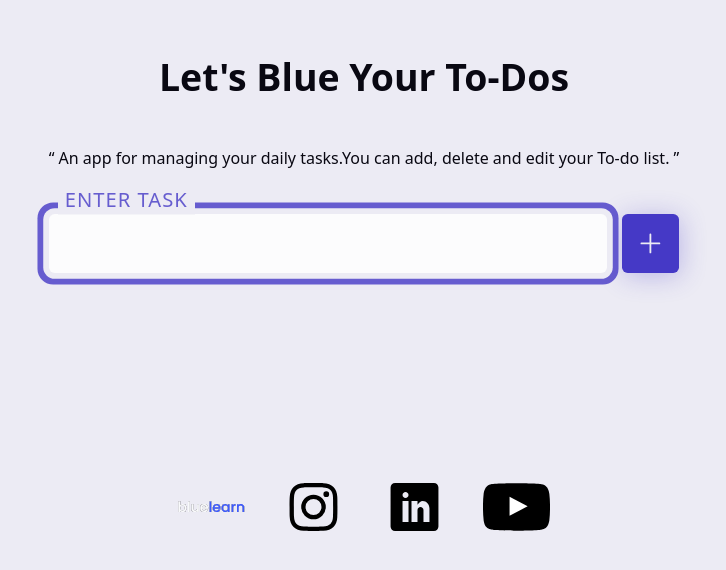
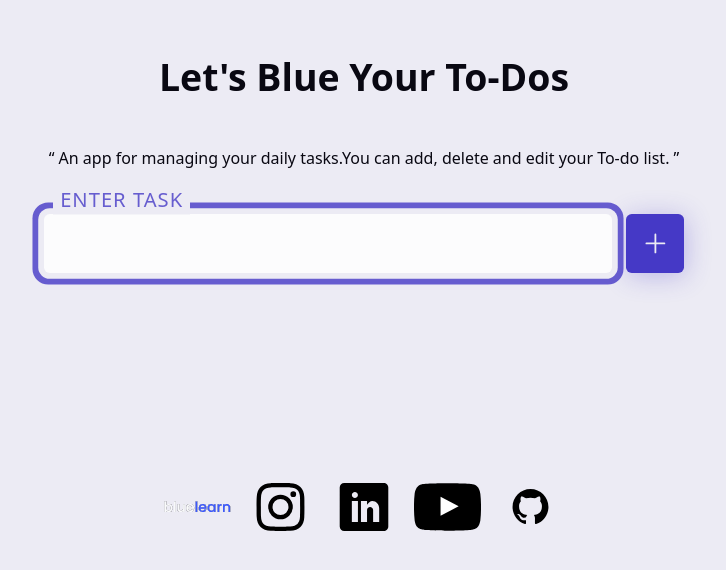
Before and after one commit to bluelearn-open-source/Lets-Blue-The-Hacktoberfest, a React (Vite) app: page / in a window 1280 px wide. Shown: the top 570 px of the page, without its empty margins (276-1002 px from the left). Built offline with nearby package versions, Linux system fonts and the light colour scheme.

Commit message:
add-github-link

```diff
--- a/src/App.jsx
+++ b/src/App.jsx
@@ -13,6 +13,7 @@ import yt_icon from './assets/youtube-icon.svg'
 import linkedin_icon from './assets/linkedin-icon.svg'
 import insta_icon from './assets/instagram-icon.svg'
 import blue_icon from './assets/bluelearn-icon.svg'
+import github_icon from './assets/icons8-github-96.svg'
 
 function App() {
   const [tasks, setTasks] = useLocalStorage('react-todo.tasks', []);
@@ -66,6 +67,7 @@ function App() {
       <li > <a href="https://www.instagram.com/bluelearn.in/"> <img id="logos" src= {insta_icon} ></img></a></li>
       <li > <a href="https://www.linkedin.com/company/bluelearn"><img id="logos" src= {linkedin_icon} ></img></a></li>
       <li > <a href="https://www.youtube.com/channel/UCSuCYJ_jvzVJYFycR4WIZhw"><img id="logos" src={yt_icon}  ></img></a></li>
+      <li > <a href="https://www.youtube.com/channel/UCSuCYJ_jvzVJYFycR4WIZhw"><img id="logos" src={github_icon}></img></a></li>
 
         </ul>
         </footer>
```
Also changed, not shown: src/assets/icons8-github-96.svg (added).
